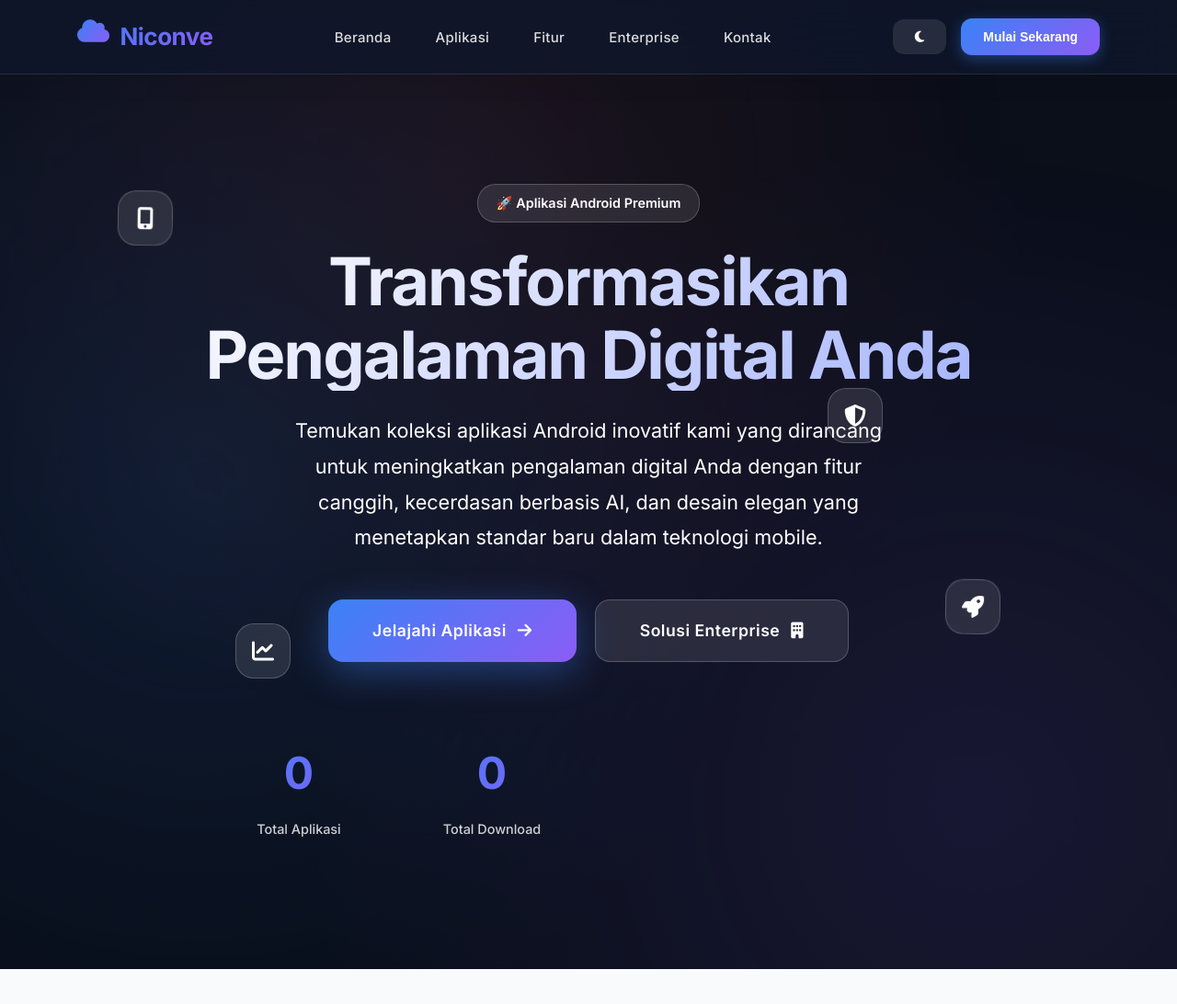
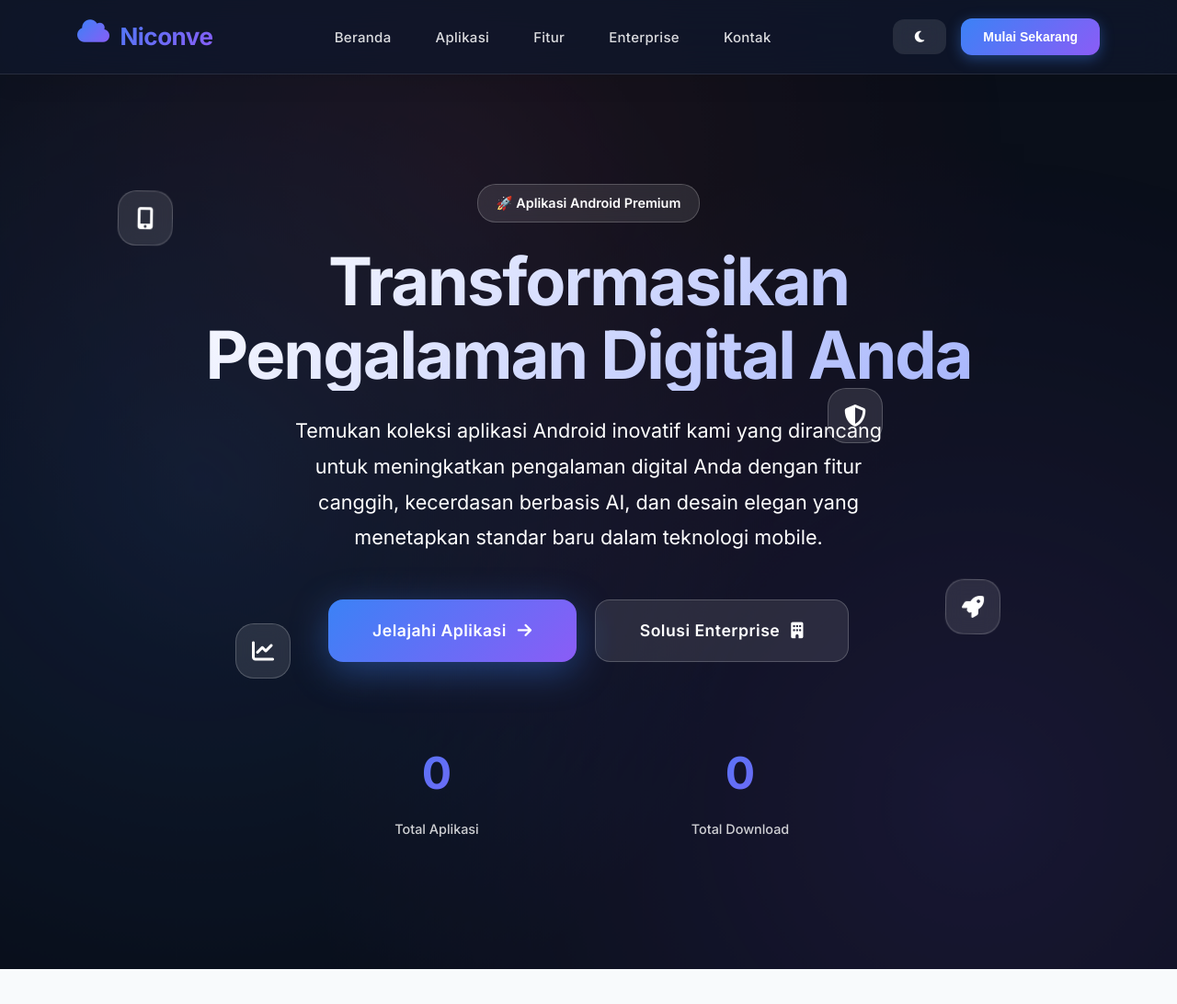
Before and after one commit to Niconve/niconve-website, a website: page index.html in a window 1280 px wide. Shown: the top 1092 px of the page at 92% size. Drawn offline with Linux system fonts and the light colour scheme; no server answers.

Commit message:
Fix: Update stats layout to 2 columns with proper spacing

```diff
--- a/home.css
+++ b/home.css
@@ -503,9 +503,9 @@ nav.show ~ .nav-overlay {
 
 .hero-stats {
     display: grid;
-    grid-template-columns: repeat(4, 1fr);
-    gap: 40px;
-    max-width: 800px;
+    grid-template-columns: repeat(2, 1fr);
+    gap: 60px;
+    max-width: 600px;
     margin: 0 auto;
     animation: fadeInUp 1s ease-out 0.8s both;
 }
@@ -1938,8 +1938,8 @@ footer::before {
     }
 
     .hero-stats {
-        grid-template-columns: repeat(4, 1fr);
-        gap: 25px;
+        grid-template-columns: repeat(2, 1fr);
+        gap: 40px;
     }
 
     .stat-number {
@@ -2163,7 +2163,7 @@ footer::before {
 
     .hero-stats {
         grid-template-columns: repeat(2, 1fr);
-        gap: 20px;
+        gap: 30px;
     }
 
     .stat-number {
--- a/public/home.css
+++ b/public/home.css
@@ -503,9 +503,9 @@ nav.show ~ .nav-overlay {
 
 .hero-stats {
     display: grid;
-    grid-template-columns: repeat(4, 1fr);
-    gap: 40px;
-    max-width: 800px;
+    grid-template-columns: repeat(2, 1fr);
+    gap: 60px;
+    max-width: 600px;
     margin: 0 auto;
     animation: fadeInUp 1s ease-out 0.8s both;
 }
@@ -1938,8 +1938,8 @@ footer::before {
     }
 
     .hero-stats {
-        grid-template-columns: repeat(4, 1fr);
-        gap: 25px;
+        grid-template-columns: repeat(2, 1fr);
+        gap: 40px;
     }
 
     .stat-number {
@@ -2163,7 +2163,7 @@ footer::before {
 
     .hero-stats {
         grid-template-columns: repeat(2, 1fr);
-        gap: 20px;
+        gap: 30px;
     }
 
     .stat-number {
```
